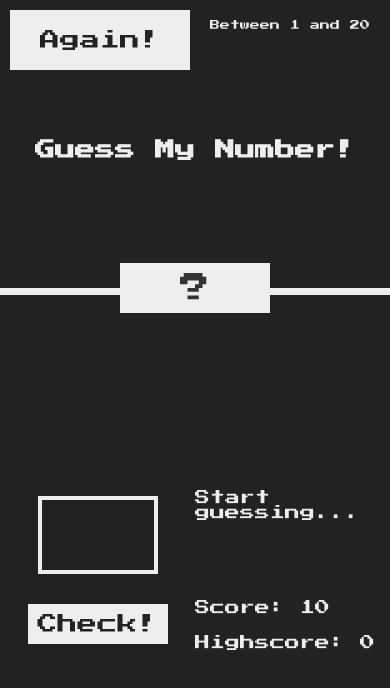
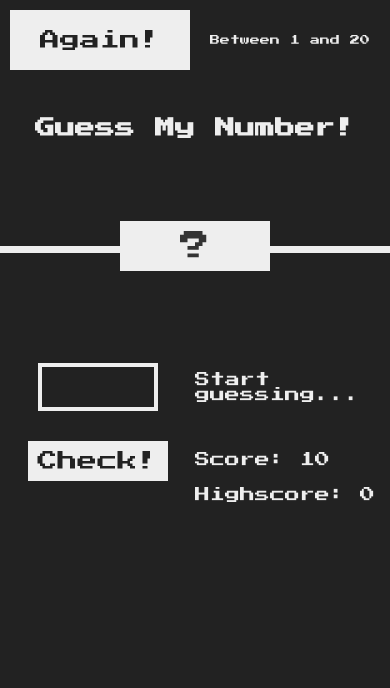
Before and after one commit to catalintugui/guess-the-number, a plain HTML site: page index.html in a window 390 px wide. Drawn offline with Linux system fonts and the light colour scheme.

Commit message:
mobile media changes

```diff
--- a/style.css
+++ b/style.css
@@ -120,6 +120,7 @@ h1 {
 @media (max-width: 575.98px) {
   .between{
     font-size: 10px;
+    top: 3.5rem;
   }
   .again{
     top: 1rem;
@@ -135,9 +136,11 @@ h1 {
   .guess {
     width: 12rem;
     font-size: 2rem;
+    padding: 1rem 0;
   }
   .message {
     font-size: 15px;
+    padding-top: 30px;
   }
   .score {
     font-size: 15px;
@@ -154,4 +157,10 @@ h1 {
   .check {
     padding: 1rem 1rem;
   }
+  main {
+    height: 40vh;
+  }
+  header {
+    height: 30vh;;
+  }
 }
```
